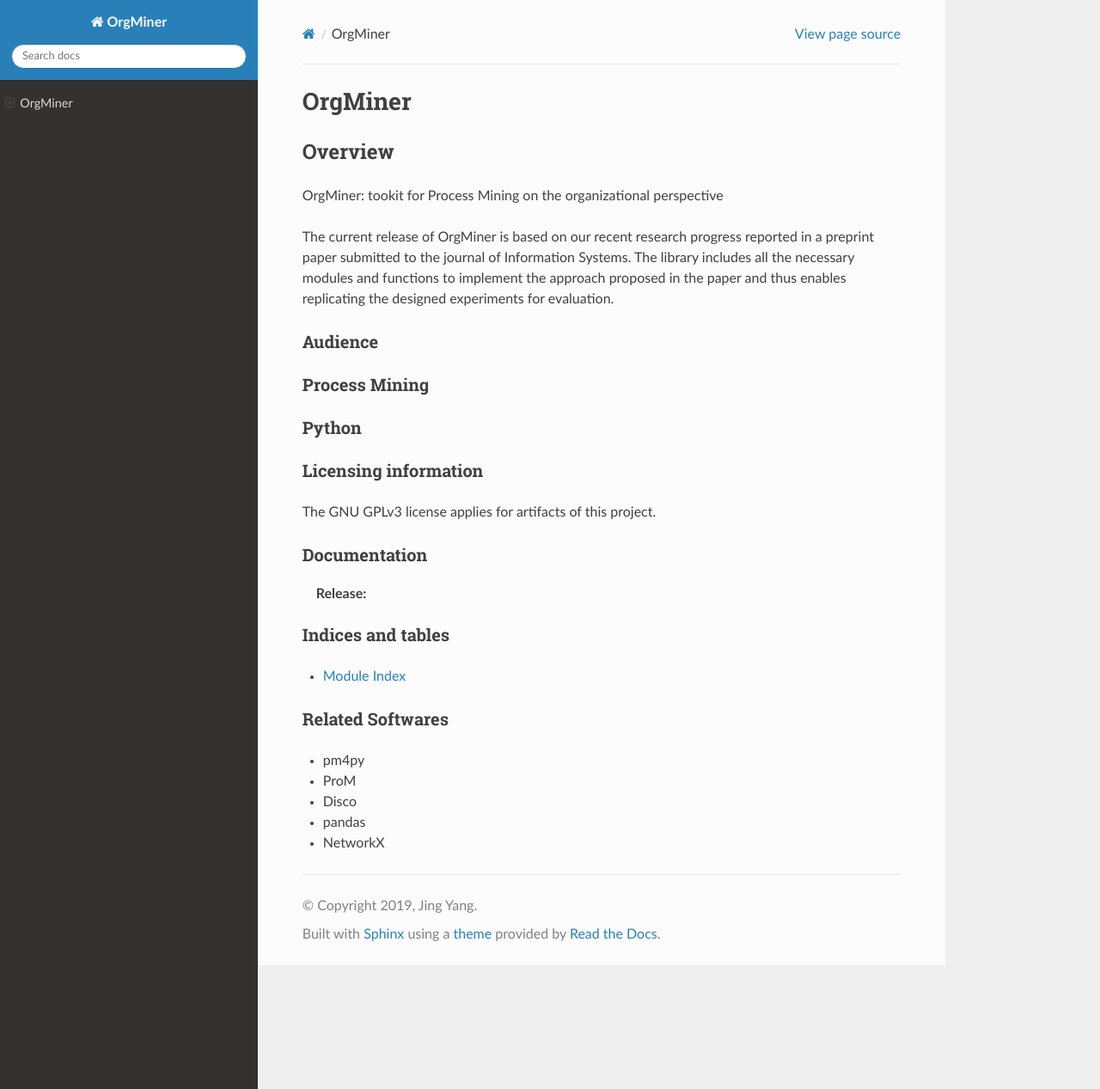
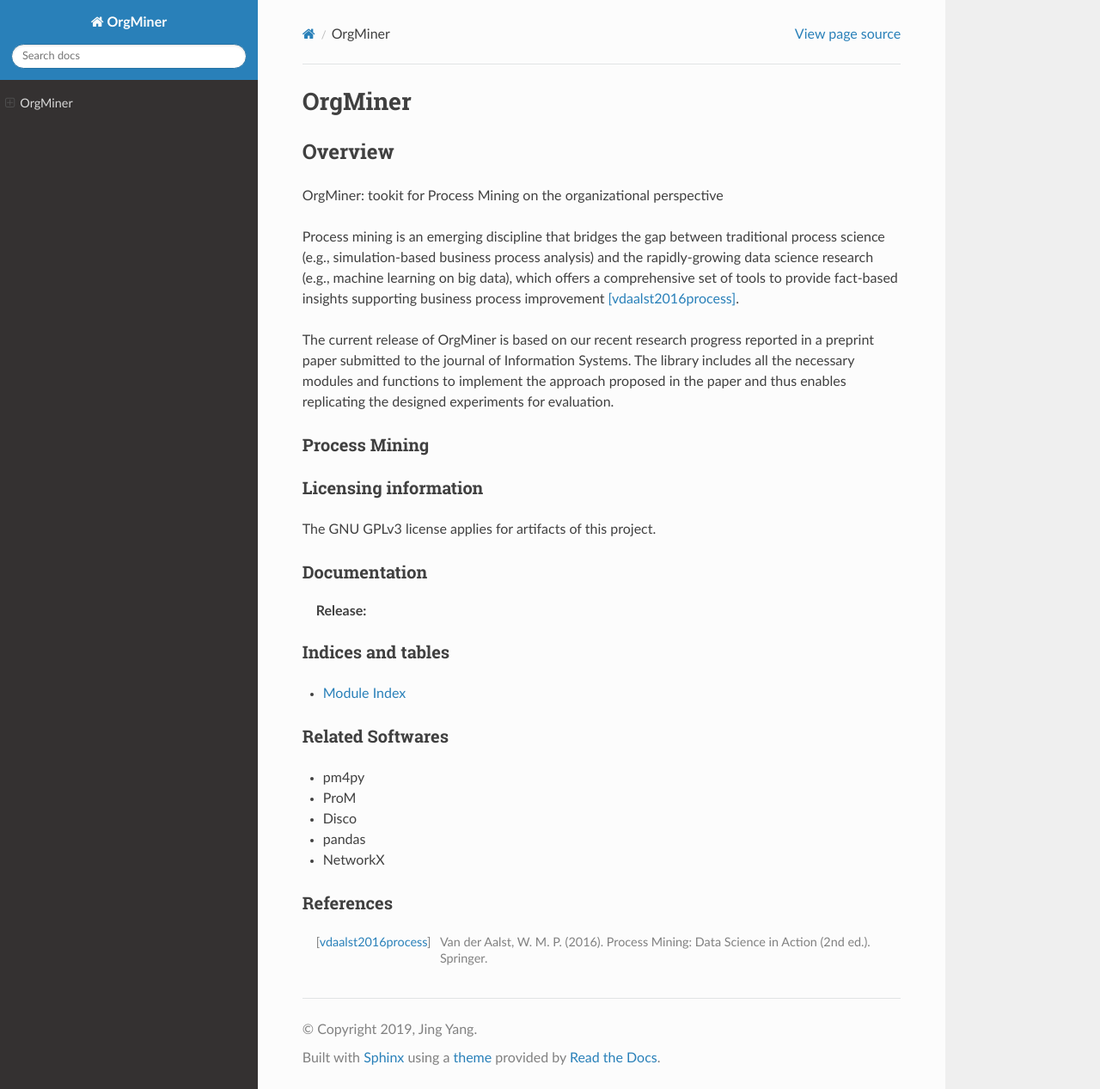
Before and after one commit to roy-jingyang/OrdinoR-doc, a Sphinx documentation site: the page built from source/index.rst, in a window 1280 px wide and 1267 px high. Shown: the whole window at 86% size. Built offline with Sphinx 7.4.7 and the Read the Docs theme 2.0.0, drawn with Linux system fonts in a browser that asks for light colours; pages that are not in the unit, such as notebooks, are missing from menus.

Commit message:
Update index.rst

```diff
--- a/source/index.rst
+++ b/source/index.rst
@@ -13,20 +13,21 @@
 ========
 OrgMiner: tookit for Process Mining on the organizational perspective
 
+Process mining is an emerging discipline that bridges the gap between
+traditional process science (e.g., simulation-based business process
+analysis) and the rapidly-growing data science research (e.g., machine
+learning on big data), which offers a comprehensive set of tools to
+provide fact-based insights supporting business process improvement
+[vdaalst2016process]_.
+
 The current release of OrgMiner is based on our recent research progress
 reported in a preprint paper submitted to the journal of Information
 Systems. The library includes all the necessary modules and functions to
 implement the approach proposed in the paper and thus enables
 replicating the designed experiments for evaluation.
 
-Audience
---------
-
 Process Mining
 --------------
-
-Python
-------
 
 Licensing information
 ---------------------
@@ -62,3 +63,7 @@
 * Disco
 * pandas
 * NetworkX
+
+References
+----------
+.. [vdaalst2016process] Van der Aalst, W. M. P. (2016). Process Mining: Data Science in Action (2nd ed.). Springer.
```
